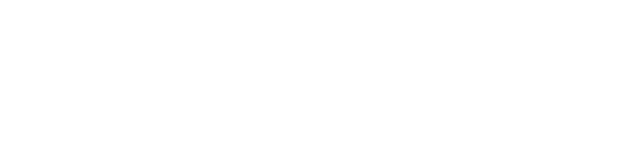
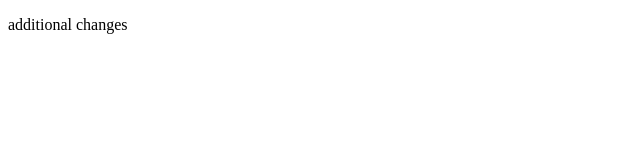
Before and after one commit to timlichen/basic_repo, a plain HTML site: page index.html in a window 1280 px wide. Shown: the whole page, without its empty margins (0-640 px from the left). Drawn offline with Linux system fonts and the light colour scheme.

Commit message:
additional changes made

```diff
--- a/index.html
+++ b/index.html
@@ -5,6 +5,6 @@
 	<title>Document</title>
 </head>
 <body>
-
+	<p>additional changes</p>
 </body>
 </html>
```
